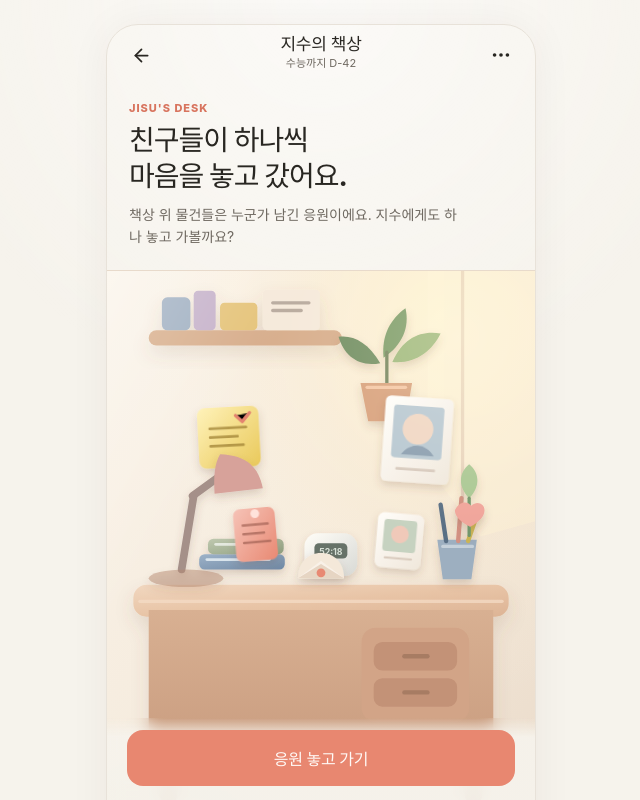
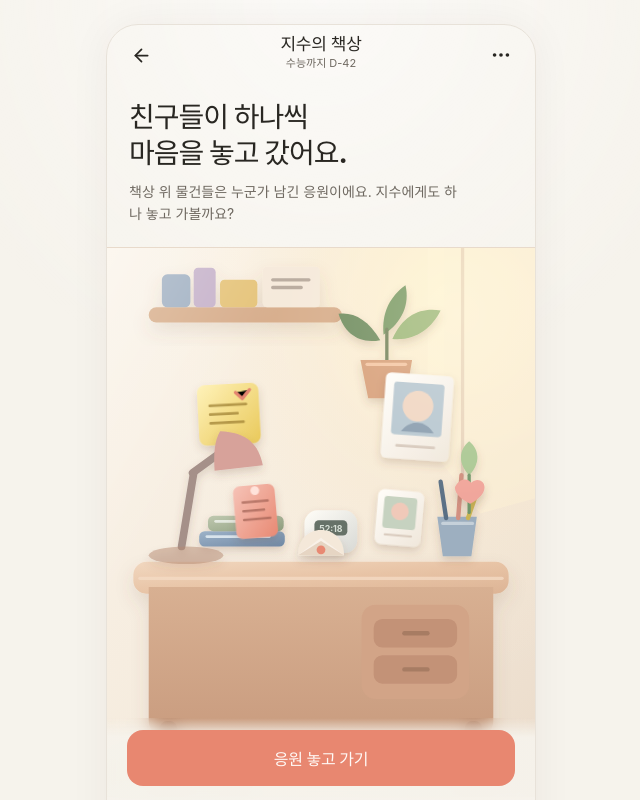
Before and after one commit to Likelion-Yonsei-14th/14-DEMODAY-FRONTEND-CHAK, a React (Vite) app: page /prototype/support/jisu in a window 1280 px wide. Shown: the top 800 px of the page, without its empty margins (319-959 px from the left). Built offline with nearby package versions, Linux system fonts and the light colour scheme; a web font is replaced by a local one.

Commit message:
polish: remove decorative English labels

```diff
--- a/src/features/supporter/SupportDeskPage.tsx
+++ b/src/features/supporter/SupportDeskPage.tsx
@@ -63,7 +63,6 @@ export function SupportDeskPage() {
     >
       <div className="support-desk">
         <section className="support-desk__intro">
-          <p className="support-desk__eyebrow">JISU'S DESK</p>
           <h2>
             친구들이 하나씩
             <br />
```
